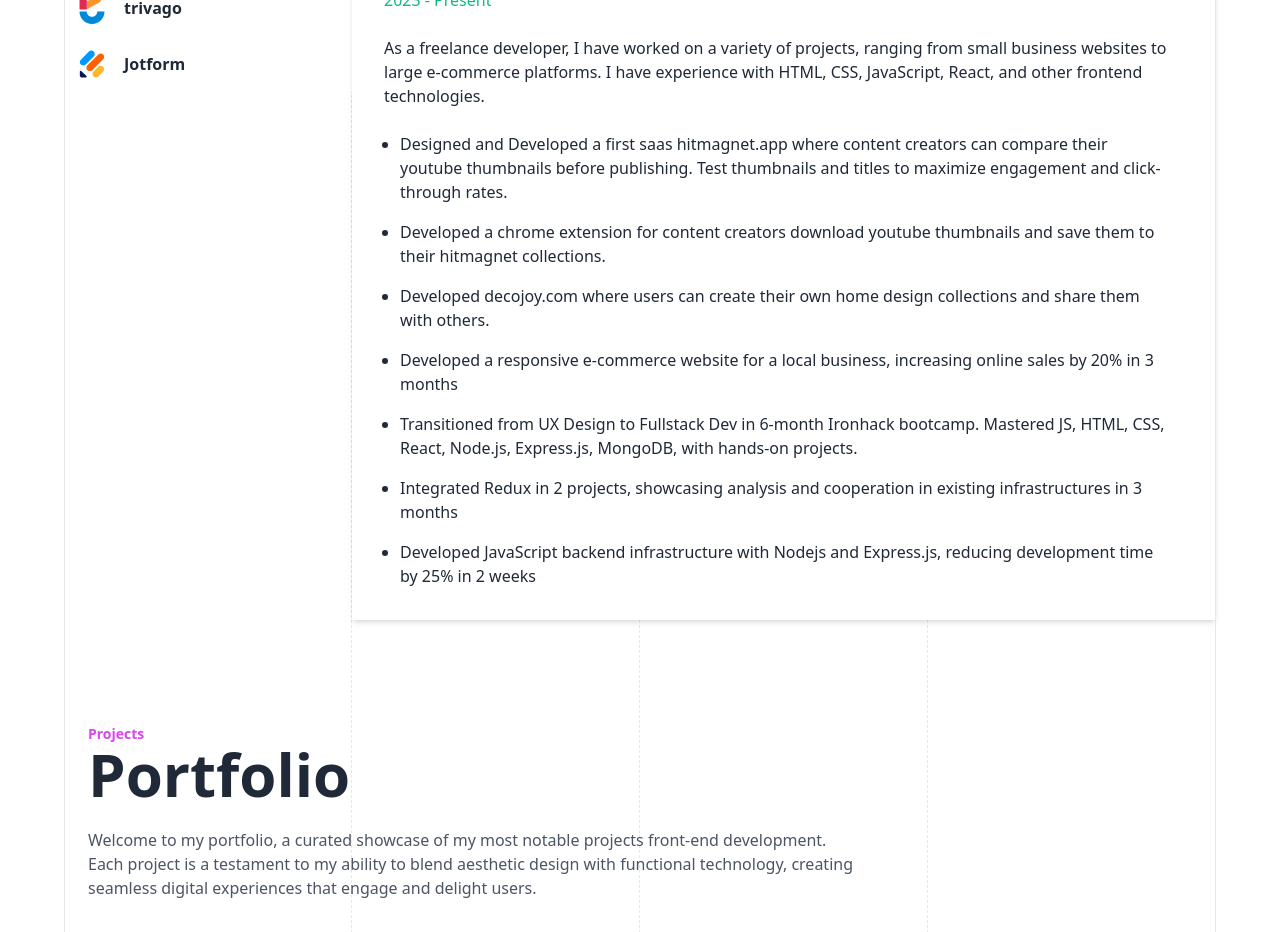
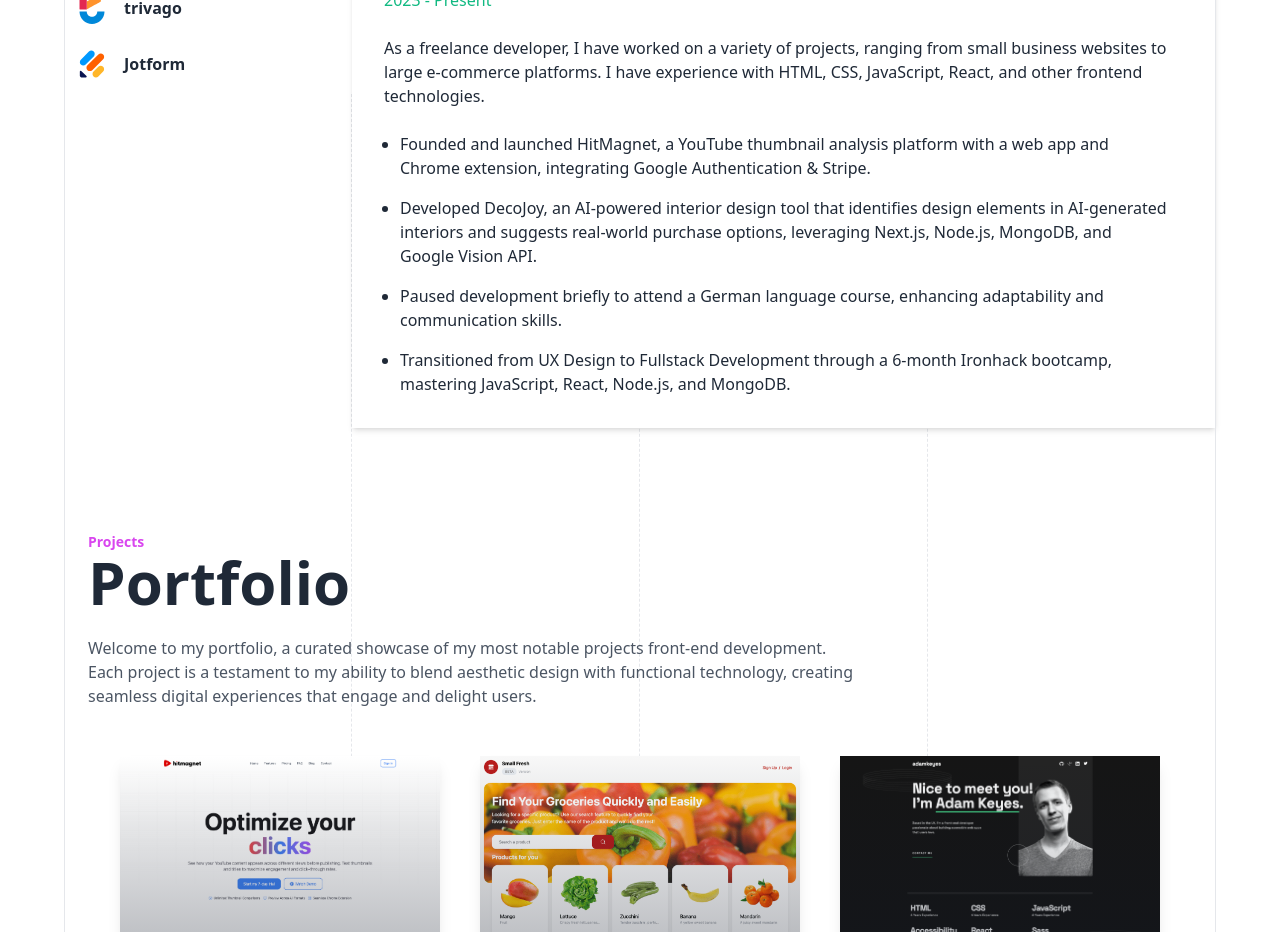
Before and after one commit to cursedxp/portfolio-site, a React (Vite) app: page / in a window 1280 px wide. Shown: the part 2300-3232 px from the top of the page. Built offline with nearby package versions, Linux system fonts and the light colour scheme.

Commit message:
📝 (AnilOzsoy_Resume.pdf): update resume file ✨ (ExperinceTab.jsx): update experience section with more detailed information about projects and skills gained during the Ironhack bootcamp

```diff
--- a/src/components/ExperinceTab/ExperinceTab.jsx
+++ b/src/components/ExperinceTab/ExperinceTab.jsx
@@ -119,36 +119,24 @@ export default function ExperinceTab({ id }) {
                 </p>
                 <ul className="flex flex-col list-disc px-4 gap-y-4">
                   <li>
-                    Designed and Developed a first saas hitmagnet.app where
-                    content creators can compare their youtube thumbnails before
-                    publishing. Test thumbnails and titles to maximize
-                    engagement and click-through rates.
+                    Founded and launched HitMagnet, a YouTube thumbnail analysis
+                    platform with a web app and Chrome extension, integrating
+                    Google Authentication & Stripe.
                   </li>
                   <li>
-                    Developed a chrome extension for content creators download
-                    youtube thumbnails and save them to their hitmagnet
-                    collections.
+                    Developed DecoJoy, an AI-powered interior design tool that
+                    identifies design elements in AI-generated interiors and
+                    suggests real-world purchase options, leveraging Next.js,
+                    Node.js, MongoDB, and Google Vision API.
                   </li>
                   <li>
-                    Developed decojoy.com where users can create their own home
-                    design collections and share them with others.
+                    Paused development briefly to attend a German language
+                    course, enhancing adaptability and communication skills.
                   </li>
                   <li>
-                    Developed a responsive e-commerce website for a local
-                    business, increasing online sales by 20% in 3 months
-                  </li>
-                  <li>
-                    Transitioned from UX Design to Fullstack Dev in 6-month
-                    Ironhack bootcamp. Mastered JS, HTML, CSS, React, Node.js,
-                    Express.js, MongoDB, with hands-on projects.
-                  </li>
-                  <li>
-                    Integrated Redux in 2 projects, showcasing analysis and
-                    cooperation in existing infrastructures in 3 months
-                  </li>
-                  <li>
-                    Developed JavaScript backend infrastructure with Nodejs and
-                    Express.js, reducing development time by 25% in 2 weeks
+                    Transitioned from UX Design to Fullstack Development through
+                    a 6-month Ironhack bootcamp, mastering JavaScript, React,
+                    Node.js, and MongoDB.
                   </li>
                 </ul>
               </div>
```
Also changed, not shown: 1 other file (tests, documents, lock files or other folders).
